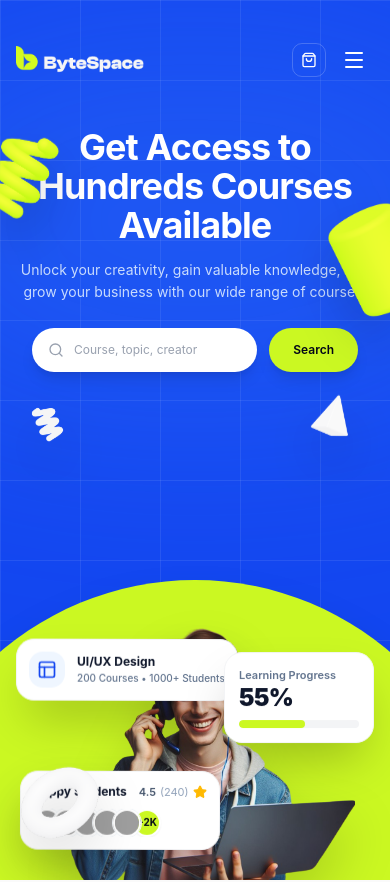
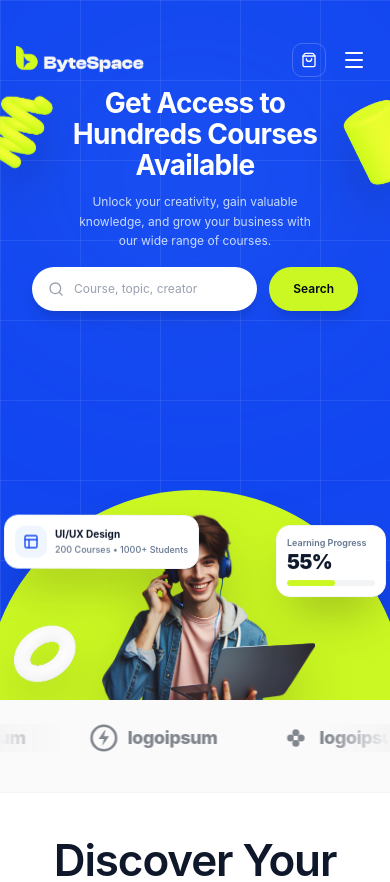
Before and after one commit to Sarowar786/doin_tech_assessment, a Next.js app: page / in a window 390 px wide. Shown: the top 882 px of the page. Built offline with nearby package versions, Linux system fonts and the light colour scheme; grey boxes are pictures that could not be loaded.

Commit message:
Responsiveness complete

```diff
--- a/src/app/globals.css
+++ b/src/app/globals.css
@@ -199,3 +199,21 @@
 .animate-float-reverse {
   animation: float-reverse 7s ease-in-out infinite;
 }
+
+@keyframes marquee {
+  0% {
+    transform: translateX(0%);
+  }
+  100% {
+    transform: translateX(-50%);
+  }
+}
+
+.animate-marquee {
+  animation: marquee 28s linear infinite;
+  will-change: transform;
+}
+
+.animate-marquee:hover {
+  animation-play-state: paused;
+}
--- a/src/components/home/BrandPartners.tsx
+++ b/src/components/home/BrandPartners.tsx
@@ -1,10 +1,10 @@
-import SectionHeader from "@/components/common/SectionHeader";
+
 
 const partnerLogos = [
   {
     name: "Logoipsum 1",
     icon: (
-      <svg className="h-7 w-7 text-slate-700" viewBox="0 0 32 32" fill="currentColor">
+      <svg className="h-7 w-7" viewBox="0 0 32 32" fill="currentColor">
         <path d="M16 4C9.37 4 4 9.37 4 16s5.37 12 12 12 12-5.37 12-12S22.63 4 16 4zm-4 7c1.66 0 3 1.34 3 3s-1.34 3-3 3-3-1.34-3-3 1.34-3 3-3zm8 11H8v-1c0-2.67 5.33-4 8-4 .83 0 1.83.13 2.8.38A6.97 6.97 0 0018 20c0 .72.12 1.4.34 2.04L20 22z" />
         <path d="M7 14c3-2 7 2 11 0s5-1 7 1" stroke="currentColor" strokeWidth="2.5" strokeLinecap="round" fill="none" />
       </svg>
@@ -13,7 +13,7 @@ const partnerLogos = [
   {
     name: "Logoipsum 2",
     icon: (
-      <svg className="h-7 w-7 text-slate-700" viewBox="0 0 32 32" fill="currentColor">
+      <svg className="h-7 w-7" viewBox="0 0 32 32" fill="currentColor">
         <circle cx="16" cy="16" r="4" />
         <path d="M16 2v4M16 26v4M2 16h4M26 16h4M6.1 6.1l2.8 2.8M23.1 23.1l2.8 2.8M6.1 25.9l2.8-2.8M23.1 8.9l2.8-2.8" stroke="currentColor" strokeWidth="3" strokeLinecap="round" />
       </svg>
@@ -22,7 +22,7 @@ const partnerLogos = [
   {
     name: "Logoipsum 3",
     icon: (
-      <svg className="h-7 w-7 text-slate-700" viewBox="0 0 32 32" fill="currentColor">
+      <svg className="h-7 w-7" viewBox="0 0 32 32" fill="currentColor">
         <circle cx="16" cy="16" r="14" fill="none" stroke="currentColor" strokeWidth="3" />
         <path d="M17 7L10 17h6l-2 8 8-11h-6l2-7z" />
       </svg>
@@ -31,7 +31,7 @@ const partnerLogos = [
   {
     name: "Logoipsum 4",
     icon: (
-      <svg className="h-7 w-7 text-slate-700" viewBox="0 0 32 32" fill="currentColor">
+      <svg className="h-7 w-7" viewBox="0 0 32 32" fill="currentColor">
         <circle cx="16" cy="10" r="4" />
         <circle cx="16" cy="22" r="4" />
         <circle cx="10" cy="16" r="4" />
@@ -43,7 +43,7 @@ const partnerLogos = [
   {
     name: "Logoipsum 5",
     icon: (
-      <svg className="h-7 w-7 text-slate-700" viewBox="0 0 32 32" fill="currentColor">
+      <svg className="h-7 w-7" viewBox="0 0 32 32" fill="currentColor">
         <circle cx="16" cy="16" r="13" fill="none" stroke="currentColor" strokeWidth="2.5" />
         <circle cx="16" cy="16" r="8" fill="none" stroke="currentColor" strokeWidth="2.5" />
         <circle cx="16" cy="16" r="3.5" fill="currentColor" />
@@ -51,21 +51,59 @@ const partnerLogos = [
       </svg>
     ),
   },
+  {
+    name: "Logoipsum 6",
+    icon: (
+      <svg className="h-7 w-7" viewBox="0 0 32 32" fill="currentColor">
+        <rect x="4" y="8" width="10" height="16" rx="2" />
+        <rect x="18" y="4" width="10" height="10" rx="2" />
+        <rect x="18" y="18" width="10" height="10" rx="2" />
+      </svg>
+    ),
+  },
+  {
+    name: "Logoipsum 7",
+    icon: (
+      <svg className="h-7 w-7" viewBox="0 0 32 32" fill="currentColor">
+        <path d="M4 16 L16 4 L28 16 L16 28 Z" />
+        <circle cx="16" cy="16" r="4" fill="white" />
+      </svg>
+    ),
+  },
 ];
 
 export default function BrandPartners() {
   return (
-    <section className="w-full h-50 bg-[#F5F5F6]/50 pt-2 sm:pt-16 pb-16 sm:pb-24 border-b border-gray-100">
-      <div className="max-w-6xl mx-auto px-4 sm:px-6 lg:px-8">
-        {/* Row of 5 Partner Logos */}
-        <div className="flex flex-wrap items-center justify-center md:justify-between gap-8 sm:gap-12 opacity-85 py-6">
+    <section className="w-full bg-[#F5F5F6]/50 pt-6 sm:pt-14 pb-10 sm:pb-20 border-b border-gray-100 overflow-hidden">
+      {/* Marquee track — outer wrapper clips overflow, inner animates */}
+      <div className="relative w-full">
+        {/* Left fade */}
+        <div className="pointer-events-none absolute left-0 top-0 h-full w-16 sm:w-28 z-10 bg-gradient-to-r from-[#F5F5F6] to-transparent" />
+        {/* Right fade */}
+        <div className="pointer-events-none absolute right-0 top-0 h-full w-16 sm:w-28 z-10 bg-gradient-to-l from-[#F5F5F6] to-transparent" />
+
+        {/* Scrolling track: two identical sets = seamless loop */}
+        <div className="flex animate-marquee" style={{ width: "max-content" }}>
+          {/* Set 1 */}
           {partnerLogos.map((logo, index) => (
             <div
-              key={index}
-              className="flex items-center gap-2.5 text-[#82868E] transition-opacity hover:opacity-100"
+              key={`a-${index}`}
+              className="flex items-center gap-2.5 text-[#82868E] mx-8 sm:mx-12 shrink-0"
             >
               {logo.icon}
-              <span className="font-extrabold text-lg sm:text-xl tracking-tight text-[#82868E]">
+              <span className="font-extrabold text-lg sm:text-xl tracking-tight text-[#82868E] select-none">
+                logoipsum
+              </span>
+            </div>
+          ))}
+          {/* Set 2 — duplicate for seamless loop */}
+          {partnerLogos.map((logo, index) => (
+            <div
+              key={`b-${index}`}
+              className="flex items-center gap-2.5 text-[#82868E] mx-8 sm:mx-12 shrink-0"
+            >
+              {logo.icon}
+              <span className="font-extrabold text-lg sm:text-xl tracking-tight text-[#82868E] select-none">
                 logoipsum
               </span>
             </div>
--- a/src/components/home/HeroSection.tsx
+++ b/src/components/home/HeroSection.tsx
@@ -5,22 +5,22 @@ import HeroVisual from "./HeroVisual";
 export default function HeroSection() {
   return (
     <>
-      <section className="relative overflow-hidden bg-brand-blue bg-hero-grid text-white min-h-[880px] lg:h-[1024px] lg:max-h-[1024px] flex flex-col justify-between pt-[120px] pb-0">
+      <section className="relative overflow-hidden bg-brand-blue bg-hero-grid text-white min-h-[700px] sm:min-h-[820px] md:min-h-[900px] lg:h-[1024px] lg:max-h-[1024px] flex flex-col justify-between pt-[80px] sm:pt-[100px] lg:pt-[120px] pb-0">
         {/* Subtle radial glow in background */}
-        <div className="absolute top-1/4 left-1/2 -translate-x-1/2 -translate-y-1/2 w-[700px] h-[400px] bg-blue-400/20 blur-[120px] rounded-full pointer-events-none" />
+        <div className="absolute top-1/4 left-1/2 -translate-x-1/2 -translate-y-1/2 w-[300px] sm:w-[500px] lg:w-[700px] h-[200px] sm:h-[300px] lg:h-[400px] bg-blue-400/20 blur-[120px] rounded-full pointer-events-none" />
 
         {/* Main Hero Header Content */}
         <div className="relative w-full mx-auto px-4 sm:px-6 text-center pt-2 sm:pt-4">
-          <h1 className="text-white text-4xl sm:text-5xl md:text-6xl lg:text-[72px] font-bold tracking-tight leading-[1.08] font-poppings max-w-[800px] mx-auto">
+          <h1 className="text-white text-[28px] sm:text-4xl md:text-5xl lg:text-[72px] font-bold tracking-tight leading-[1.1] font-poppings max-w-[280px] sm:max-w-[560px] md:max-w-[700px] lg:max-w-[800px] mx-auto">
             Get Access to Hundreds Courses Available
           </h1>
 
-          <p className="mt-3.5 text-blue-100/90 text-sm sm:text-base md:text-[18px] max-w-[900px] mx-auto font-normal leading-relaxed">
+          <p className="mt-3 sm:mt-3.5 text-blue-100/90 text-xs sm:text-sm md:text-[18px] max-w-[240px] sm:max-w-[520px] md:max-w-[700px] lg:max-w-[900px] mx-auto font-normal leading-relaxed">
             Unlock your creativity, gain valuable knowledge, and grow your business with our wide range of courses.
           </p>
 
           {/* Pill Search Bar */}
-          <div className="mt-6 sm:mt-7">
+          <div className="mt-4 sm:mt-6 lg:mt-7">
             <HeroSearchForm />
           </div>
         </div>
--- a/src/components/home/HeroVisual.tsx
+++ b/src/components/home/HeroVisual.tsx
@@ -12,85 +12,90 @@ const happyStudentAvatars = [
 export default function HeroVisual() {
   return (
     <>
-      {/* 3D Decorative Floating Shapes - Spanning the ENTIRE Hero Section */}
+      {/* 3D Decorative Floating Shapes */}
       <div className="absolute inset-0 pointer-events-none overflow-hidden z-30">
-        {/* 1. Lime Spring (Top-Left, beside H1 Title) */}
-        <div className="absolute top-[120px] sm:top-[140px] lg:top-[160px] left-[0%] sm:left-[0%] lg:left-[%] animate-float-slow select-none">
+
+        {/* 1. Lime Spring — Top-Left */}
+        <div className="absolute top-[80px] sm:top-[120px] lg:top-[160px] left-0 animate-float-slow select-none">
           <Image
             src="/Frame.png"
             alt="Lime 3D Spring"
             width={267}
             height={387}
             priority
-            className="w-20 sm:w-28 md:w-36 lg:w-[255px] h-auto object-contain drop-shadow-2xl"
+            className="w-[72px] sm:w-[110px] md:w-[160px] lg:w-[240px] h-auto object-contain drop-shadow-2xl"
           />
         </div>
 
-        {/* 2. White Zigzag Squiggle (Middle-Left, beside Search Bar) */}
-        <div className="absolute top-[400px] sm:top-[440px] lg:top-[480px] left-[6%] sm:left-[8%] lg:left-[10%] animate-float-reverse select-none">
+        {/* 2. White Zigzag — Middle-Left (hidden on xs, show from sm) */}
+        <div className="hidden sm:block absolute top-[340px] sm:top-[400px] md:top-[440px] lg:top-[480px] left-[4%] sm:left-[6%] lg:left-[10%] animate-float-reverse select-none">
           <Image
             src="/Mask Group (1).png"
             alt="White 3D Zigzag"
             width={276}
             height={176}
-            className="w-12 sm:w-28 md:w-36 lg:w-[195px] h-auto object-contain drop-shadow-2xl"
+            className="w-[80px] sm:w-[110px] md:w-[150px] lg:w-[195px] h-auto object-contain drop-shadow-2xl"
           />
         </div>
 
-        {/* 3. White Torus (Bottom-Left Corner) */}
-        <div className="absolute bottom-[20px] sm:bottom-[30px] lg:bottom-[40px] left-[1%] sm:left-[2%] lg:left-[17%] animate-float-slow select-none z-100">
+        {/* 3. White Torus — Bottom-Left */}
+        <div className="absolute bottom-0 sm:bottom-[20px] lg:bottom-[40px] left-0 sm:left-[1%] lg:left-[17%] animate-float-slow select-none">
           <Image
             src="/Cone (1).png"
             alt="White 3D Torus"
             width={346}
             height={343}
-            className="w-28 sm:w-40 md:w-52 lg:w-[270px] h-auto object-contain drop-shadow-2xl"
+            className="w-[90px] sm:w-[140px] md:w-[200px] lg:w-[270px] h-auto object-contain drop-shadow-2xl"
           />
         </div>
 
-        {/* 4. Lime Cylinder (Top-Right, beside H1/Subtitle) */}
-        <div className="absolute top-[190px] sm:top-[220px] lg:top-[240px] right-[0%] sm:right-[1%] lg:right-[0%] animate-float-reverse select-none">
+        {/* 4. Lime Cylinder — Top-Right */}
+        <div className="absolute top-[90px] sm:top-[150px] md:top-[200px] lg:top-[240px] right-0 animate-float-reverse select-none">
           <Image
             src="/Cone.png"
             alt="Lime 3D Cylinder"
             width={213}
             height={372}
             priority
-            className="w-20 sm:w-28 md:w-36 lg:w-[250px] h-auto object-contain drop-shadow-2xl"
+            className="w-[60px] sm:w-[100px] md:w-[150px] lg:w-[230px] h-auto object-contain drop-shadow-2xl"
           />
         </div>
 
-        {/* 5. White Pyramid (Middle-Right, beside Search Bar) */}
-        <div className="absolute top-[390px] sm:top-[430px] lg:top-[460px] right-[8%] sm:right-[10%] lg:right-[12%] animate-float-slow select-none">
+        {/* 5. White Pyramid — Middle-Right (hidden on xs) */}
+        <div className="hidden sm:block absolute top-[340px] sm:top-[390px] md:top-[430px] lg:top-[460px] right-[5%] sm:right-[7%] md:right-[9%] lg:right-[12%] animate-float-slow select-none">
           <Image
             src="/Cone (2).png"
             alt="White 3D Pyramid"
             width={190}
             height={189}
-            className="w-14 sm:w-20 md:w-24 lg:w-[190px] h-auto object-contain drop-shadow-2xl"
+            className="w-[70px] sm:w-[90px] md:w-[130px] lg:w-[190px] h-auto object-contain drop-shadow-2xl"
           />
         </div>
 
-        {/* 6. White Coil (Bottom-Right Corner) */}
-        <div className="absolute bottom-[20px] sm:bottom-[30px] lg:bottom-[40px] right-[1%] sm:right-[2%] lg:right-[16%] animate-float-reverse select-none">
+        {/* 6. White Coil — Bottom-Right (md and above) */}
+        <div className="hidden md:block absolute bottom-0 sm:bottom-[20px] lg:bottom-[40px] right-0 sm:right-[1%] lg:right-[16%] animate-float-reverse select-none">
           <Image
             src="/Frame (1).png"
             alt="White 3D Coil"
             width={317}
             height={332}
-            className="w-24 sm:w-36 md:w-15 lg:w-[260px] hidden md:block h-auto object-contain drop-shadow-2xl"
+            className="w-[130px] md:w-[190px] lg:w-[260px] h-auto object-contain drop-shadow-2xl"
           />
         </div>
       </div>
 
-      {/* Central Visual Stage at the Bottom of Hero Section */}
+      {/* Central Visual Stage at the Bottom */}
       <div className="relative w-full max-w-6xl mx-auto flex items-end justify-center overflow-visible mt-auto z-20 pb-0">
-        {/* Giant Lime Semicircular Dome Backdrop:
-            Positioned with bottom-0 translate-y-1/2 so the equator is right on the bottom line.
-            The UPPER HALF of the circle is 100% FULLY VISIBLE as a perfect semicircular dome! */}
-        <div className="absolute bottom-0 translate-y-1/2 left-1/2 -translate-x-1/2 w-[600px] h-[600px] sm:w-[760px] sm:h-[760px] md:w-[880px] md:h-[880px] lg:w-[980px] lg:h-[980px] rounded-full bg-brand-lime shadow-2xl transition-all pointer-events-none" />
 
-        {/* Student Cutout Image - lowered down with bottom partially hidden beneath the bottom line */}
+        {/* Lime Semicircular Dome Backdrop */}
+        <div className="absolute bottom-0 translate-y-1/2 left-1/2 -translate-x-1/2
+          w-[420px] h-[420px]
+          sm:w-[620px] sm:h-[620px]
+          md:w-[800px] md:h-[800px]
+          lg:w-[980px] lg:h-[980px]
+          rounded-full bg-brand-lime shadow-2xl transition-all pointer-events-none" />
+
+        {/* Student Cutout Image */}
         <div className="relative z-10 flex justify-center items-end leading-none">
           <Image
             src="/heroImage.png"
@@ -98,37 +103,54 @@ export default function HeroVisual() {
             width={720}
             height={600}
             priority
-            className="w-[320px] sm:w-[440px] md:w-[540px] lg:w-[620px] xl:w-[670px] h-auto object-contain object-bottom select-none pointer-events-none drop-shadow-2xl translate-y-7 sm:translate-y-9 md:translate-y-11 lg:translate-y-13 block"
+            className="
+              w-[240px]
+              sm:w-[380px]
+              md:w-[500px]
+              lg:w-[620px]
+              xl:w-[670px]
+              h-auto object-contain object-bottom select-none pointer-events-none drop-shadow-2xl
+              translate-y-6 sm:translate-y-8 md:translate-y-10 lg:translate-y-13 block"
           />
         </div>
 
-        {/* Floating Card 1: UI/UX Design (Left of student's shoulder/chin) */}
-        <div className="absolute top-[20%] sm:top-[24%] md:top-[27%] lg:top-[30%] left-[4%] sm:left-[8%] md:left-[13%] lg:left-[17%] z-20 animate-float-slow">
-          <div className="bg-white rounded-2xl p-3 sm:p-4 shadow-2xl border border-gray-100 flex items-center gap-3 backdrop-blur-xs transition-transform hover:scale-105">
-            <div className="size-9 sm:size-10 rounded-xl bg-blue-50 text-brand-blue flex items-center justify-center shrink-0">
-              <Layout className="size-5" />
+        {/* Floating Card 1: UI/UX Design — Left */}
+        <div className="absolute
+          top-[18%] left-[1%]
+          sm:top-[22%] sm:left-[4%]
+          md:top-[25%] md:left-[10%]
+          lg:top-[30%] lg:left-[17%]
+          z-20 animate-float-slow">
+          <div className="bg-white rounded-xl sm:rounded-2xl p-2.5 sm:p-3 md:p-4 shadow-2xl border border-gray-100 flex items-center gap-2 sm:gap-3 backdrop-blur-xs transition-transform hover:scale-105">
+            <div className="size-8 sm:size-9 md:size-10 rounded-lg sm:rounded-xl bg-blue-50 text-brand-blue flex items-center justify-center shrink-0">
+              <Layout className="size-4 sm:size-5" />
             </div>
             <div>
-              <p className="text-xs sm:text-sm font-bold text-slate-900 leading-tight">
+              <p className="text-[10px] sm:text-xs md:text-sm font-bold text-slate-900 leading-tight">
                 UI/UX Design
               </p>
-              <p className="text-[10px] sm:text-xs text-slate-500 font-medium mt-0.5 whitespace-nowrap">
+              <p className="text-[9px] sm:text-[10px] md:text-xs text-slate-500 font-medium mt-0.5 whitespace-nowrap">
                 200 Courses &bull; 1000+ Students
               </p>
             </div>
           </div>
         </div>
 
-        {/* Floating Card 2: Learning Progress (Right of student's shoulder) */}
-        <div className="absolute top-[24%] sm:top-[28%] md:top-[31%] lg:top-[34%] right-[4%] sm:right-[8%] md:right-[13%] lg:right-[17%] z-20 animate-float-reverse">
-          <div className="bg-white rounded-2xl p-3.5 sm:p-4 shadow-2xl border border-gray-100 min-w-[150px] sm:min-w-[185px] backdrop-blur-xs transition-transform hover:scale-105">
-            <p className="text-[11px] sm:text-xs font-semibold text-slate-500">
+        {/* Floating Card 2: Learning Progress — Right */}
+        <div className="absolute
+          top-[22%] right-[1%]
+          sm:top-[26%] sm:right-[4%]
+          md:top-[29%] md:right-[10%]
+          lg:top-[34%] lg:right-[17%]
+          z-20 animate-float-reverse">
+          <div className="bg-white rounded-xl sm:rounded-2xl p-2.5 sm:p-3 md:p-4 shadow-2xl border border-gray-100 min-w-[110px] sm:min-w-[150px] md:min-w-[185px] backdrop-blur-xs transition-transform hover:scale-105">
+            <p className="text-[9px] sm:text-[11px] md:text-xs font-semibold text-slate-500">
               Learning Progress
             </p>
-            <p className="text-2xl sm:text-3xl font-black text-slate-900 mt-0.5 tracking-tight leading-none">
+            <p className="text-xl sm:text-2xl md:text-3xl font-black text-slate-900 mt-0.5 tracking-tight leading-none">
               55%
             </p>
-            <div className="w-full bg-gray-100 h-2 rounded-full overflow-hidden mt-2.5">
+            <div className="w-full bg-gray-100 h-1.5 sm:h-2 rounded-full overflow-hidden mt-2">
               <div
                 className="bg-brand-lime h-full rounded-full transition-all duration-1000"
                 style={{ width: "55%" }}
@@ -137,8 +159,12 @@ export default function HeroVisual() {
           </div>
         </div>
 
-        {/* Floating Card 3: Happy Students (Bottom-Left of student) */}
-        <div className="absolute bottom-[10%] sm:bottom-[12%] md:bottom-[14%] left-[5%] sm:left-[9%] md:left-[14%] lg:left-[18%] z-20 animate-float-slow">
+        {/* Floating Card 3: Happy Students — Bottom-Left (hidden on mobile) */}
+        <div className="hidden sm:block absolute
+          sm:bottom-[8%] sm:left-[4%]
+          md:bottom-[12%] md:left-[10%]
+          lg:bottom-[14%] lg:left-[18%]
+          z-20 animate-float-slow">
           <div className="bg-white rounded-2xl p-3 sm:p-3.5 shadow-2xl border border-gray-100 backdrop-blur-xs transition-transform hover:scale-105">
             <div className="flex items-center justify-between gap-3 mb-2">
               <p className="text-xs sm:text-sm font-bold text-slate-900 whitespace-nowrap">
```
Also changed, not shown: src/components/home/CreatorSection.tsx (+15 -15 lines).
